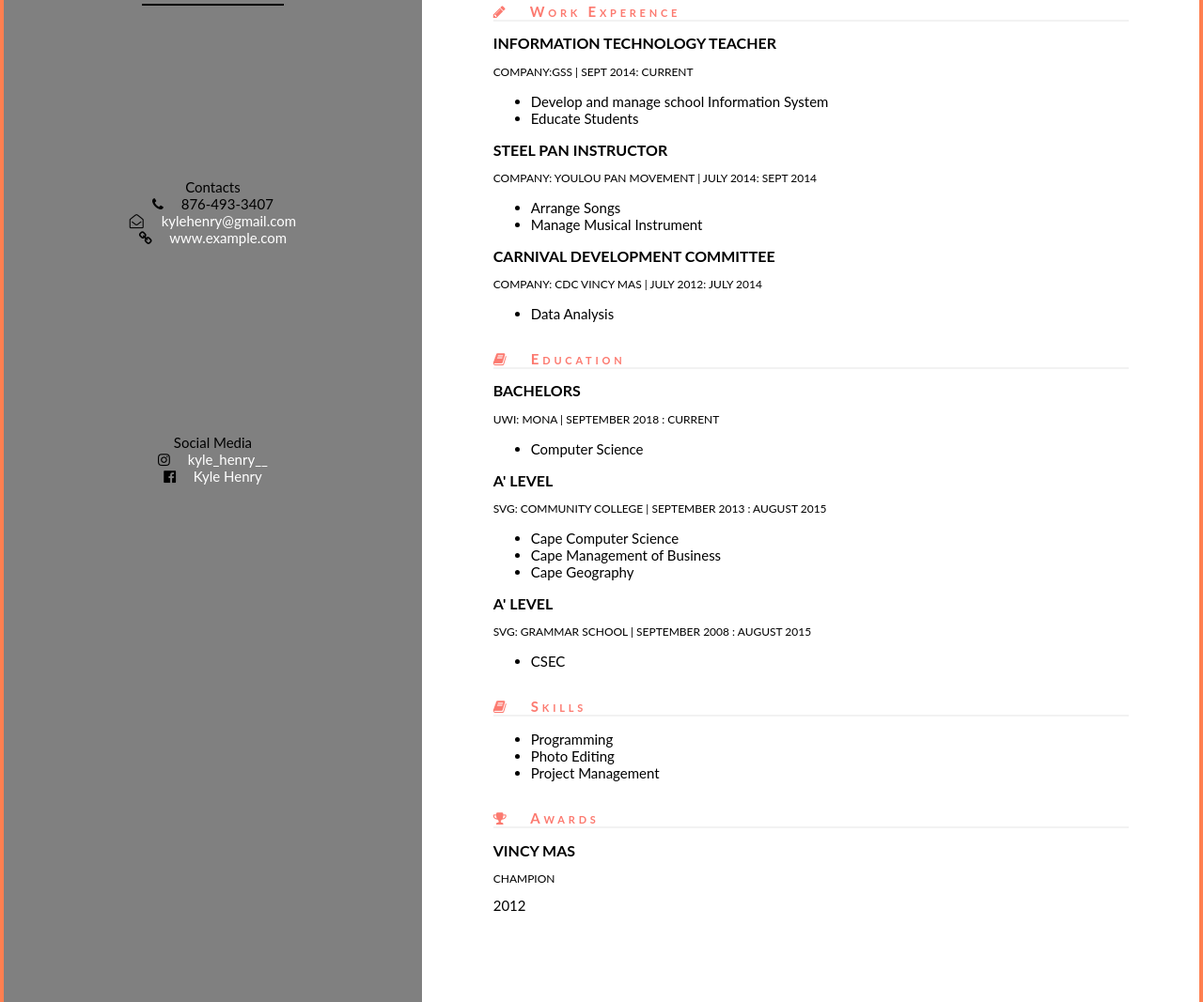
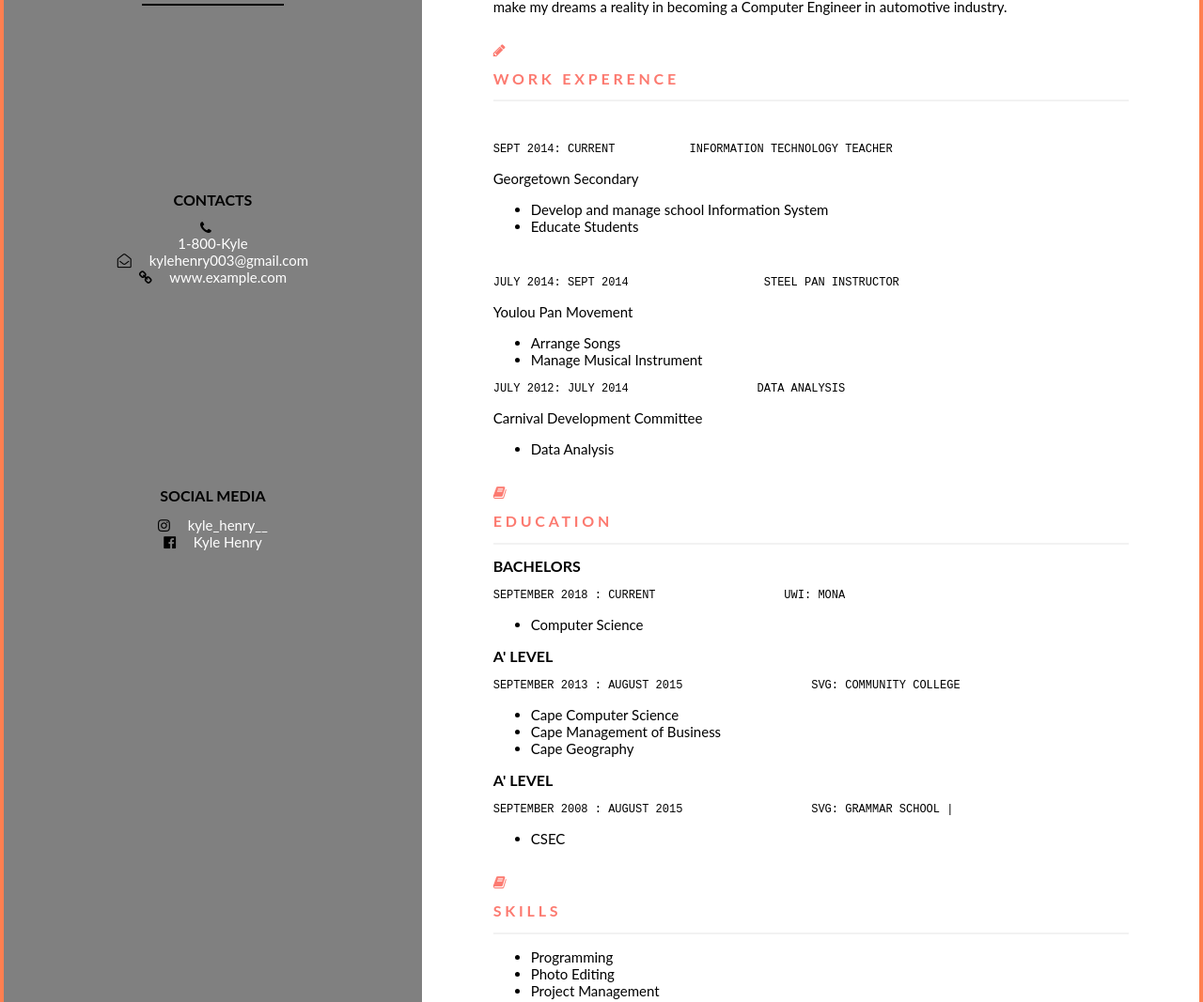
Before and after one commit to Khenry784/Khenry784.github.io, a plain HTML site: page index.html in a window 1280 px wide. Shown: the part 563-1630 px from the top of the page at 94% size. Drawn offline with Linux system fonts and the light colour scheme.

Commit message:
Updated Html

```diff
--- a/index.html
+++ b/index.html
@@ -11,9 +11,9 @@
                     <div class= 'name'>
                             <h1>Kyle L. Henry</h1>
                     </div>
-                    <div class='Developer'>
+                    <div class='jobtitle'>
                            <span class= "intro"> Web Developer</span><br>
-                            <span class="title">Computer Engineer</span><br>
+                            <span class="title">Computer Engineer</span>
                     </div>
                 </div>
             </div>
@@ -21,7 +21,7 @@
         <div id= "section-left">
             <div class= "section intro">
                     <div class= "logo">
-                        <img src="Khenry.jpg" alt="Picture of Kyle"
+                        <img src="Khenry.jpg" alt="Picture of Kyle">
                     </div>
 
 
@@ -31,13 +31,15 @@
                     </div>
                     <hr>
                     <div class="section">
-                        Contacts <br>
+                        <h2>Contacts <br></h2>
                         <i class="fa fa-phone" aria-hidden="true"></i>
 
-                        <span class="num">876-493-3407</span>
+                        <div class="phone">
+                            <a href="876-493-3407">1-800-Kyle</a>
+                        </div>
                         <div class="email">
                                 <i class="fa fa-envelope-open-o" aria-hidden="true"></i>
-                                <a href="mailto:kylehenry@gmail.com">kylehenry@gmail.com</a>
+                                <a href="mailto:kylehenry003@gmail.com">kylehenry003@gmail.com</a>
                             </div>
                             <div class="web">
                                     <i class="fa fa-link" aria-hidden="true"></i>
@@ -45,7 +47,7 @@
                                 </div>
                     </div>
                             <div class='section'>
-                                Social Media
+                                <h2>Social Media</h2>
                                 <div class='Instagram'>
                                         <i class="fa fa-instagram" aria-hidden="true"></i>
                                         <a href='kyle_henry__'>kyle_henry__</a>
@@ -69,13 +71,13 @@
             <div class="wrapper">
                 <div class="section">
                    <div class="title"><i class="fa fa-user" aria-hidden="true"></i>
-                    Biography
+                   <h2>Biography</h2>
                 </div>
-                   <p>Hi there, my name is Kyle Henry. I am 22 years of age.I am from St. Vincent and the Grenadines.I grew up in, one of the six towns in St. Vincent, a town call Georgetown with my parents. I am sixth of six siblings
+                   <p>Hi there, my name is Kyle Henry. I am 22 years of age.I am from St. Vincent and the Grenadines.I grew up in, one of the six towns in St. Vincent, a town call Georgetown with my parents. <br> I am sixth of six siblings
 
 
                         I began schooling at the Early Childhood centre called Rainbow Pre School, then I moved onto the Georgetown Primary School at an early age of 4.My next step was to the St. Vincent Grammar School, the top all male school in my country. I graduated this fine institution and went straight ontothe A'Level, St. Vincent Community College where I pursue the Cape subjects Computer Science, Management of Business and Geography.After successfully completing my A'level, I went straight into the world of work as a teacher in the field of Information Technology for 3 years as a stepping stone.
-                        This was where my passion for ICT grew, to which I took the my first oppurtunity to attain my Bachelors of Science in Computer Science at the University of the West Indies Mona.
+                        This was where my passion for ICT grew, to which I took the my first oppurtunity to attain my Bachelors of Science in Computer Science at the University of the West Indies Mona. <br>
                         At the end of my undergraduate program my aim is to pursue a Masters of Certificate in Automotive Engineering.
 
                         To this end, I work with the motto "Perseverance and Strength goes together" as I work to make my dreams a reality in becoming a Computer Engineer in automotive industry.
@@ -84,33 +86,41 @@
                 <div class="section">
                     <div class="title">
                         <i class="fa fa-pencil" aria-hidden="true"></i>
-                        Work Experence
+                       <h2>Work Experence</h2>
                     </div>
                     <div class="content">
-                    <h2>Information Technology Teacher </h2>
-                    <h3>Company:GSS | Sept 2014: Current</h3>
+                   <pre>
+                       <h3>Sept 2014: Current           Information Technology Teacher</h3></pre>
+                        Georgetown Secondary
+                         <p>
                              <ul>
                                  <li>Develop and manage school Information System</li>
                                 <li>Educate Students</li>
                             </ul>
+                        </p>
+
+
 
                     </div>
                     <div class="content">
-                            <h2>Steel Pan Instructor</h2>
-                            <h3>Company: Youlou Pan Movement | July 2014: Sept 2014</h3>
+                           <pre>
+                            <h3>July 2014: Sept 2014                    Steel Pan Instructor</h3></pre>
+                            Youlou Pan Movement
                             <ul>
                                 <li>Arrange Songs</li>
                                 <li>Manage Musical Instrument</li>
                             </ul>
-
                             </div>
                             <div class="content">
-                                    <h2>Carnival Development Committee</h2>
-                                    <h3>Company: CDC Vincy Mas | July 2012: July 2014</h3>
+
+                                    <pre><h3>July 2012: July 2014                   Data Analysis  </h3></pre>
+                                    Carnival Development Committee
+                                    <p>
                                         <ul>
                                             <li>Data Analysis</li>
 
                                         </ul>
+                                    </p>
 
                                     </div>
                 </div>
@@ -118,50 +128,49 @@
                     <div class="title">
                         <i class="fa fa-book" aria-hidden="true"></i>
 
-                        Education
+                        <h2>Education</h2>
                     </div>
                     <h2>Bachelors</h2>
-                        <h3>UWI: MONA | September 2018 : Current</h3>
+                        <pre><h3>September 2018 : Current                   UWI: MONA </h3></pre>
+                         <p>
                              <ul>
                                 <li>Computer Science</li>
 
                                 </ul>
+                            </p>
                     <h2>A' Level</h2>
-                        <h3>SVG: Community College | September 2013 : August 2015</h3>
+                        <pre><h3>September 2013 : August 2015                   SVG: Community College  </h3></pre>
+                            <p>
                                 <ul>
                                     <li>Cape Computer Science</li>
                                     <li>Cape Management of Business</li>
                                     <li>Cape Geography</li>
                                    </ul>
+                            </p>
                     <h2>A' Level</h2>
-                        <h3>SVG: Grammar School | September 2008 : August 2015</h3>
+                        <pre><h3>September 2008 : August 2015                   SVG: Grammar School | </h3></pre>
+                            <p>
                                 <ul>
                                     <li>CSEC </li>
 
                                     </ul>
+                            </p>
 
                 </div>
                 <div class="section">
                     <div class="title"><i class="fa fa-book" aria-hidden="true"></i>
-                        Skills</div>
+                       <h2>Skills</h2>
+                    </div>
+                    <p>
                         <ul>
                             <li>Programming</li>
                             <li>Photo Editing</li>
                             <li>Project Management</li>
                         </ul>
+                    </p>
                 </div>
 
-                <div class="section">
-                    <div class="title">
-                        <i class="fa fa-trophy" aria-hidden="true"></i>
 
-                        Awards
-                    </div>
-                    <div class="content">
-                        <h2>Vincy Mas</h2>
-                        <h3>Champion</h3>
-                        <span class="date">2012</span>
-                    </div>
                 </div>
             </div>
         </div>
```
Lines whose indentation alone changed are shown as unchanged.
